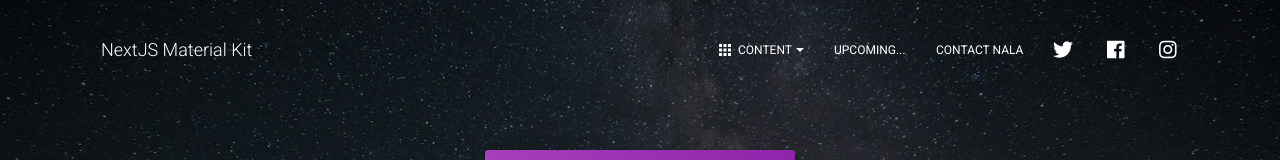
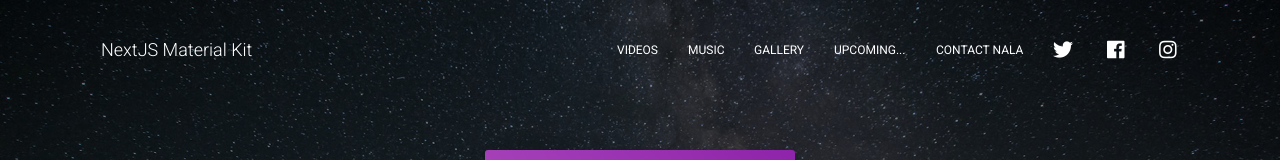
Before and after one commit to SupaDupa24/blog-nextjs-material-kit, a Next.js app: page /login in a window 1280 px wide. Shown: the top 160 px of the page. Built offline with nearby package versions, Linux system fonts and the light colour scheme; a web font is replaced by a local one.

Commit message:
Update HeaderLinks.js
fixed nav bar, removed content drop down. waiting for approval

```diff
--- a/components/Header/HeaderLinks.js
+++ b/components/Header/HeaderLinks.js
@@ -26,7 +26,7 @@ export default function HeaderLinks(props) {
   const classes = useStyles();
   return (
     <List className={classes.list}>
-      <ListItem className={classes.listItem}>
+      {/* <ListItem className={classes.listItem}>
         <CustomDropdown
           noLiPadding
           navDropdown
@@ -36,24 +36,37 @@ export default function HeaderLinks(props) {
             color: "transparent",
           }}
           buttonIcon={Apps}
-          dropdownList={[
-            <Link href="/videos">
-              <a className={classes.dropdownLink}>Videos</a>
-            </Link>,
-            <a
+          dropdownList={[ */}
+              <ListItem className={classes.listItem}>
+        <Button
+          href="/videos"
+          color="transparent"
+
+          className={classes.navLink}
+        >
+          {/* <Icon className={classes.icons}>unarchive</Icon>  */}
+          Videos
+        </Button>
+      </ListItem>
+      <ListItem className={classes.listItem}>
+        <Button
           href="/music"
-              className={classes.dropdownLink}
+          color="transparent"
+          className={classes.navLink}
         >
+        {/* <CloudDownload className={classes.icons} /> */}
            Music
-            </a>,
-            <a
+        </Button>
+      </ListItem>
+      <ListItem className={classes.listItem}>
+        <Button
           href="/gallery"
-            className={classes.dropdownLink}
+          color="transparent"
+          className={classes.navLink}
         >
+        {/* <CloudDownload className={classes.icons} /> */}
            Gallery
-          </a>,
-          ]}
-        />
+        </Button>
       </ListItem>
       <ListItem className={classes.listItem}>
         <Button
```
Lines whose indentation alone changed are shown as unchanged.
